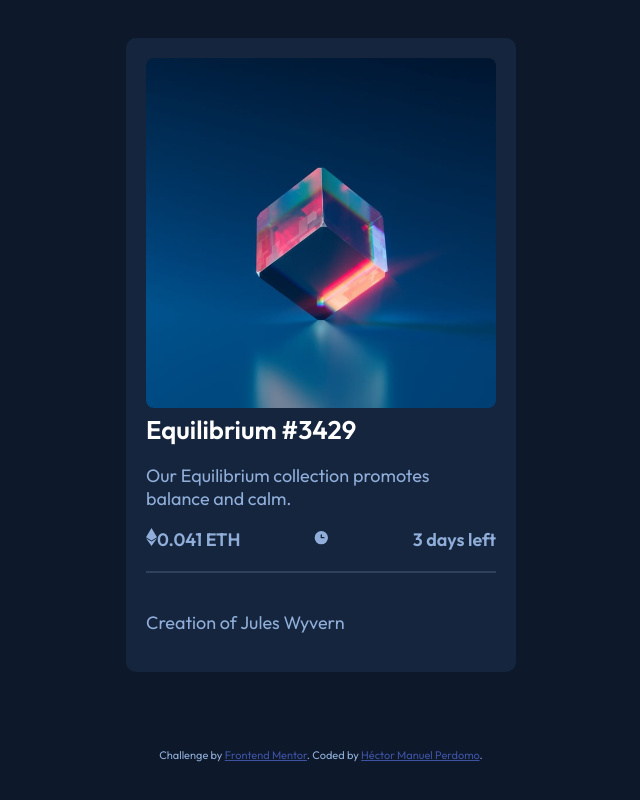
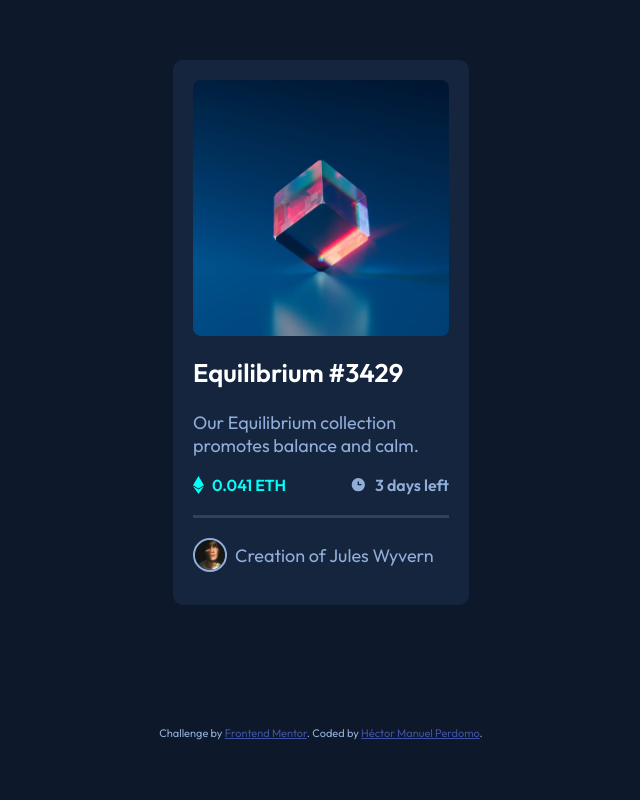
Before and after one commit to SisifoDev/nft-card-component, a React (Create React App) app: page / in a window 1280 px wide. Shown: the whole page, without its empty margins (319-959 px from the left). Built offline with nearby package versions, Linux system fonts and the light colour scheme.

Commit message:
finished

```diff
--- a/src/App.css
+++ b/src/App.css
@@ -2,7 +2,7 @@ h2 {
   color: #fff;
   font-size: 1.6rem;
   font-weight: 600;
-  margin: 0;
+  margin-top: 15px;
   padding: 0;
 }
 
@@ -21,7 +21,7 @@ p {
 }
 
 .card-container {
-  max-width: 350px;
+  max-width: 20%;
   background-color: var(--cardBG);
   padding: 20px;
   border-radius: 10px;
@@ -42,11 +42,24 @@ p {
   display: flex;
   justify-content: space-between;
   align-items: center;
+  font-size: 1rem;
 }
 
 .card-footer {
-  border-top: 2px solid var(--line);
-  padding-top: 20px;
+  display: flex;
+  justify-content: start;
+  align-items: center;
+  gap: 8px;
+  border-top: 3px solid var(--line);
+  padding-top: 8px;
+}
+
+.card-footer img {
+  width: 30px;
+  height: 30px;
+  object-fit: cover;
+  border: 2px solid var(--white);
+  border-radius: 50%;
 }
 
 .attribution {
@@ -56,3 +69,11 @@ p {
 .attribution a {
   color: hsl(228, 45%, 44%);
 }
+.strong-text {
+  display: flex;
+  gap: 8px;
+}
+
+.cyan {
+  color: var(--cyan);
+}
--- a/src/App.js
+++ b/src/App.js
@@ -1,32 +1,12 @@
+import Card from "./components/card";
+
 import "./App.css";
-import Clock from "./components/icons/clock";
-import Ethereum from "./components/icons/ethereum";
 
 function App() {
   return (
     <main className="App">
-      <div className="card-container">
-        <div className="card-image">
-          <img src="image-equilibrium.jpg" alt="equilibrium" />
-        </div>
-        <div className="card-content">
-          <h2>Equilibrium #3429</h2>
-          <p>Our Equilibrium collection promotes balance and calm.</p>
-          <div>
-            <strong>
-              <Ethereum fill="currentColor" />
-              0.041 ETH
-            </strong>
-            <strong>
-              <Clock fill="currentColor" width="100" />3 days left
-            </strong>
-          </div>
-        </div>
+      <Card />
 
-        <div className="card-footer">
-          <p>Creation of Jules Wyvern</p>
-        </div>
-      </div>
       <div className="attribution">
         Challenge by{" "}
         <a
--- /dev/null
+++ b/src/components/card/index.js
@@ -0,0 +1,35 @@
+import React from "react";
+
+import Clock from "../icons/clock";
+import Ethereum from "../icons/ethereum";
+import StrongText from "../strongText";
+
+export default function Card() {
+  return (
+    <div className="card-container">
+      <div className="card-image">
+        <img src="image-equilibrium.jpg" alt="equilibrium" />
+      </div>
+      <div className="card-content">
+        <h2>Equilibrium #3429</h2>
+        <p>Our Equilibrium collection promotes balance and calm.</p>
+        <div>
+          <div className="strong-text cyan">
+            <Ethereum fill="currentColor" />
+            <StrongText>0.041 ETH</StrongText>
+          </div>
+
+          <div className="strong-text">
+            <Clock fill="currentColor" />
+            <StrongText>3 days left</StrongText>
+          </div>
+        </div>
+      </div>
+
+      <div className="card-footer">
+        <img src="./image-avatar.png" alt="" />
+        <p>Creation of Jules Wyvern</p>
+      </div>
+    </div>
+  );
+}
--- /dev/null
+++ b/src/components/strongText/index.js
@@ -0,0 +1,5 @@
+import React from "react";
+
+export default function StrongText({ children }) {
+  return <strong>{children}</strong>;
+}
```
